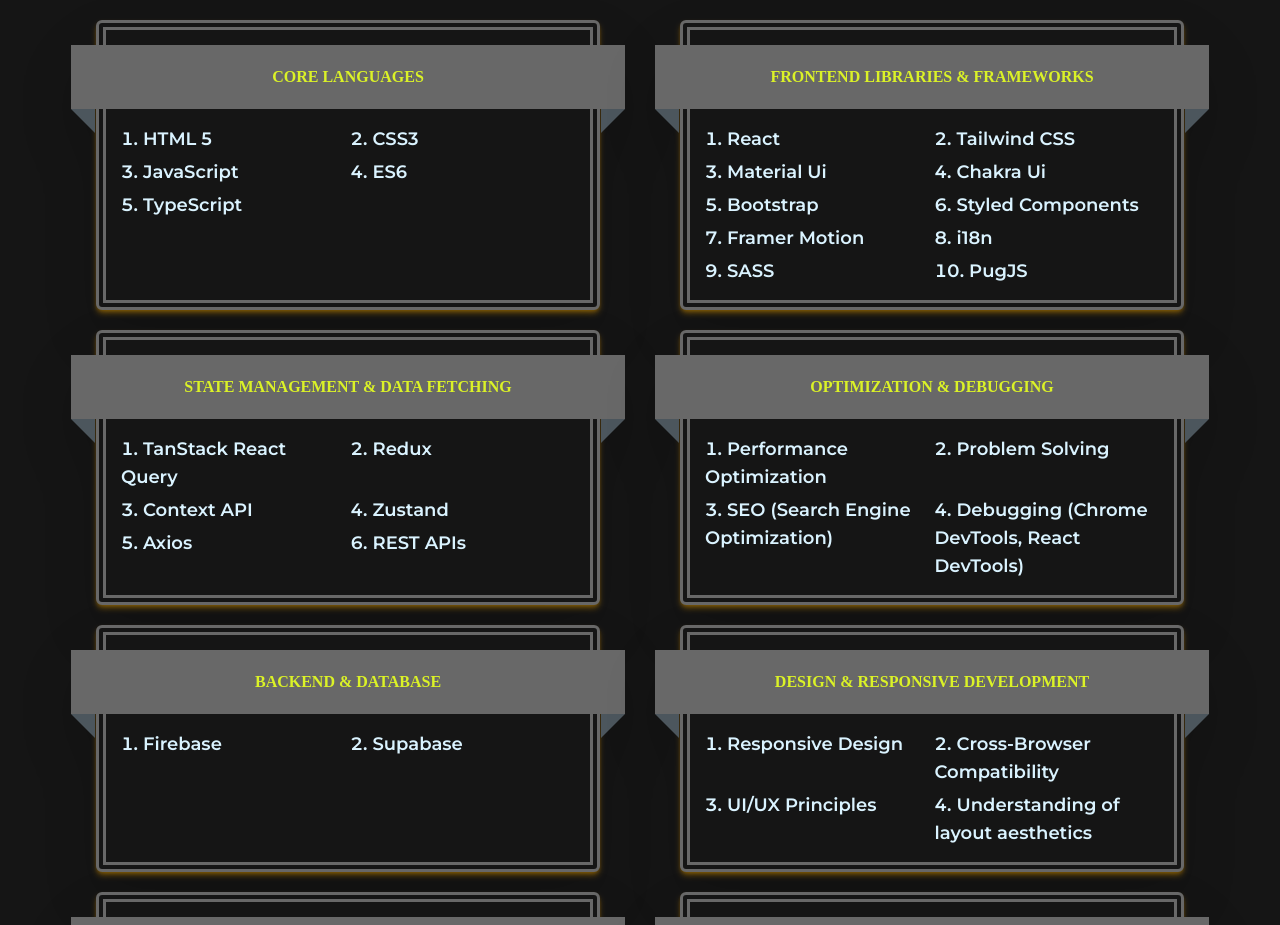
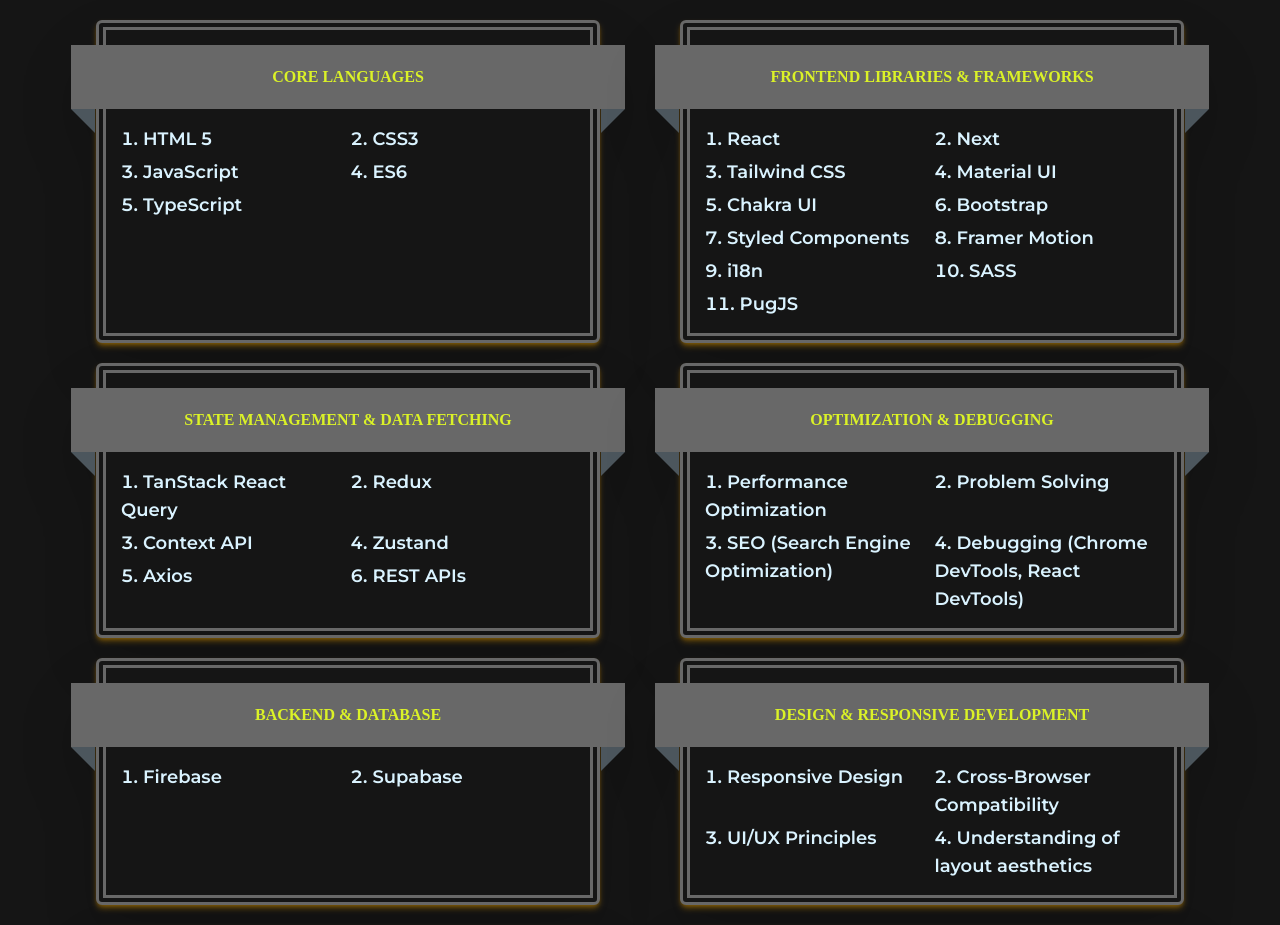
Before and after one commit to ANT0NI0US/Antonious-Portfolio, a React (Vite) app: page / in a window 1280 px wide. Shown: the part 1680-2605 px from the top of the page. Built offline with nearby package versions, Linux system fonts and the light colour scheme.

Commit message:
add next to my skills + CV

```diff
--- a/src/features/banner/components/CV.jsx
+++ b/src/features/banner/components/CV.jsx
@@ -2,7 +2,7 @@
 import Button from "@/ui/Button";
 
 const downloadFile = () => {
-  const fileId = "1Pk6O-AvajtLBrMzqwMvGHdEplZikkUEy";
+  const fileId = "1BAKOvH7MpM1FsE_V4vtagWrbzhPxi34k";
   const downloadUrl = `https://drive.google.com/uc?id=${fileId}`;
   const link = document.createElement("a");
   link.href = downloadUrl;
--- a/src/features/skills/components/allSkills.js
+++ b/src/features/skills/components/allSkills.js
@@ -7,9 +7,10 @@
     title: "Frontend Libraries & Frameworks",
     description: [
       "React",
+      "Next",
       "Tailwind CSS",
-      "Material Ui",
-      "Chakra Ui",
+      "Material UI",
+      "Chakra UI",
       "Bootstrap",
       "Styled Components",
       "Framer Motion",
```
